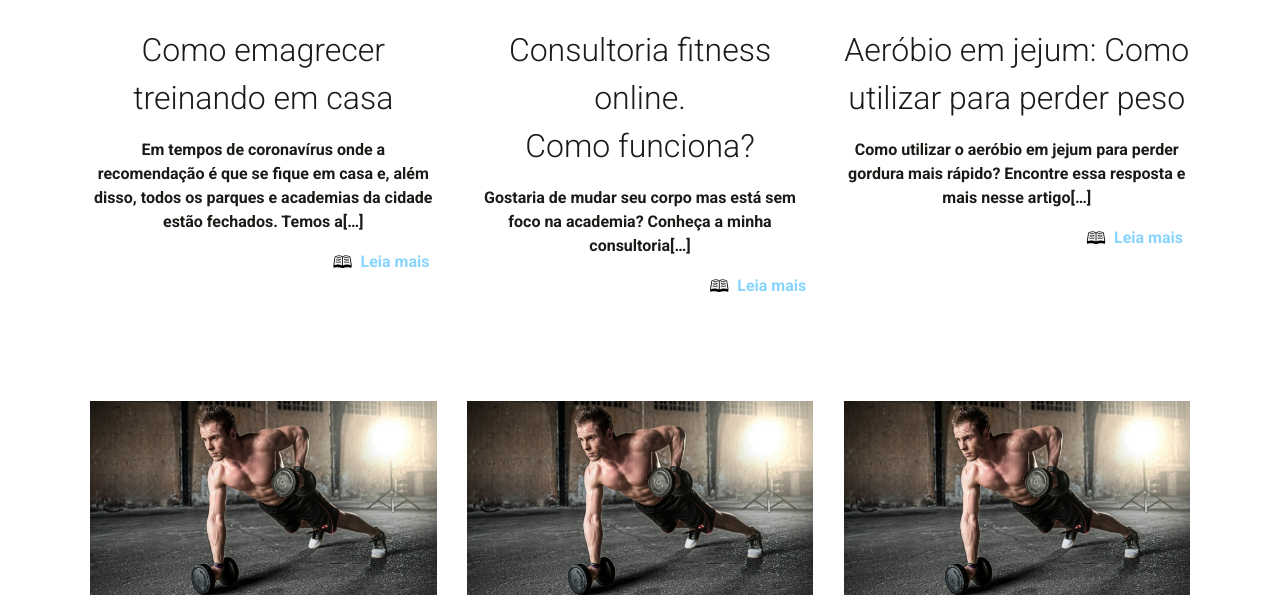
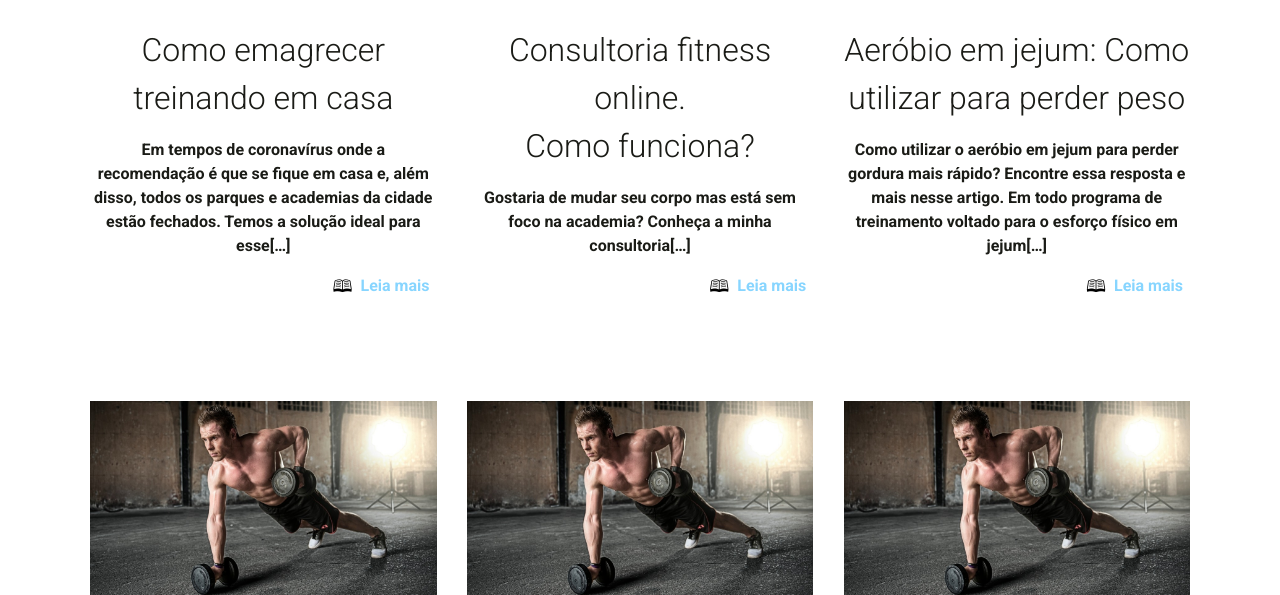
Before and after one commit to renan-ps/Site-de-venda-de-exercicios-fisicos, a PHP site: page /views/index.php in a window 1280 px wide. Shown: the part 447-1042 px from the top of the page. Run offline with PHP 8.4, Linux system fonts and the light colour scheme; some libraries are stand-ins or nearby versions.

Commit message:
Ajustando texto dos artigos

```diff
--- a/views/index.php
+++ b/views/index.php
@@ -56,7 +56,7 @@
 
 					<li>
 						<p class="titulo-dica-texto cor-padrao">Como emagrecer treinando em casa</p>
-						<p class="dica-texto cor-padrao">Em tempos de coronavírus onde a recomendação é que se fique em casa e, além disso, todos os parques e academias da cidade estão fechados. Temos a[…]</p>
+						<p class="dica-texto cor-padrao">Em tempos de coronavírus onde a recomendação é que se fique em casa e, além disso, todos os parques e academias da cidade estão fechados. Temos a solução ideal para esse[…]</p>
 					</li>
 
 					<li class="leia-mais">
@@ -92,7 +92,7 @@
 
 					<li>
 						<p class="titulo-dica-texto cor-padrao">Aeróbio em jejum: Como utilizar para perder peso</p>
-						<p class="dica-texto cor-padrao">Como utilizar o aeróbio em jejum para perder gordura mais rápido? Encontre essa resposta e mais nesse artigo[…]</p>
+						<p class="dica-texto cor-padrao">Como utilizar o aeróbio em jejum para perder gordura mais rápido? Encontre essa resposta e mais nesse artigo.  Em todo programa de treinamento voltado para o esforço físico em jejum[…]</p>
 					</li>
 
 					<li class="leia-mais">
```
